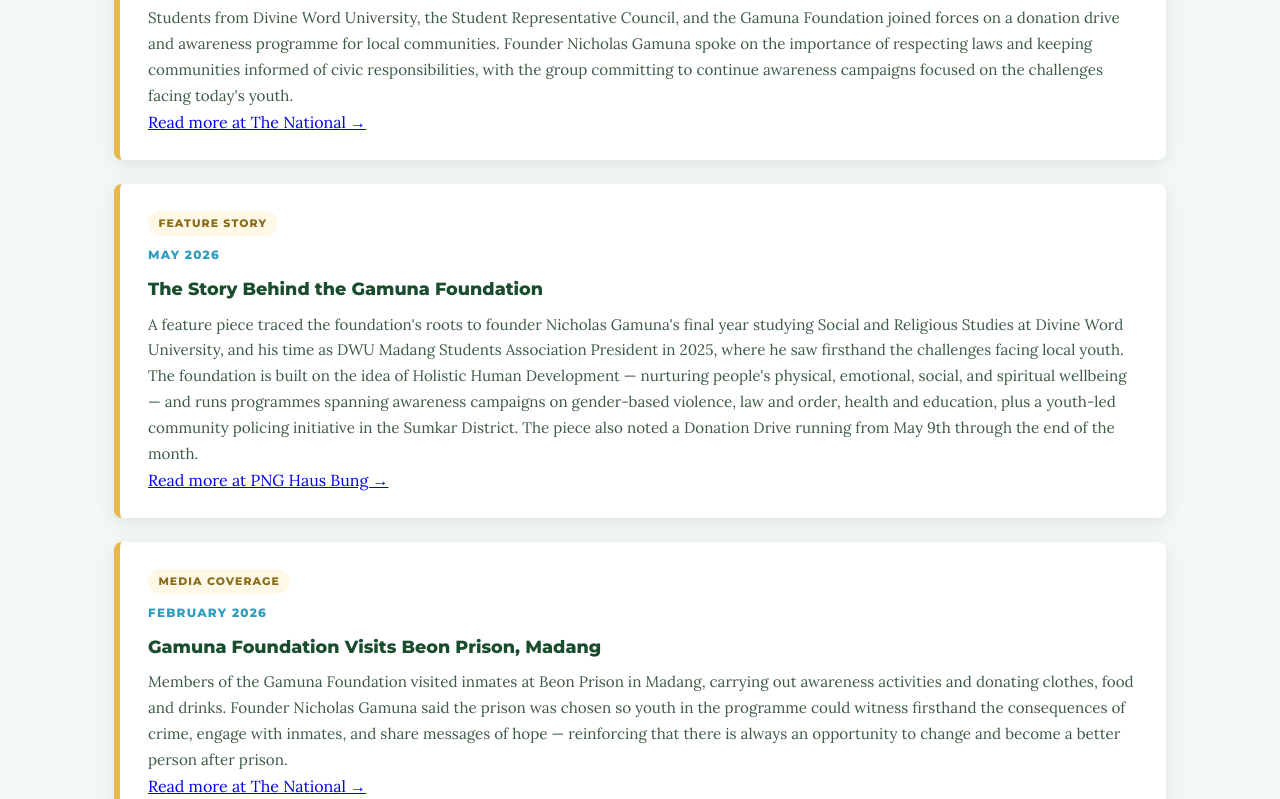
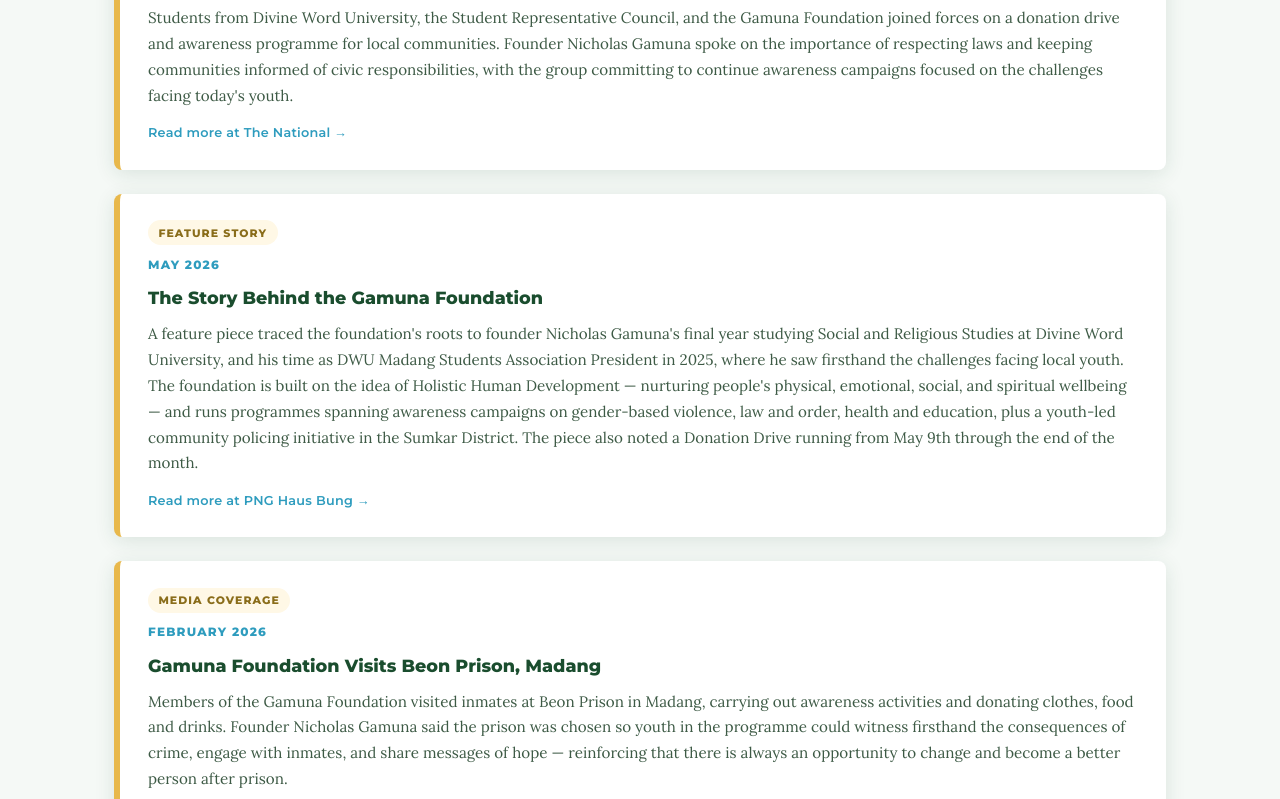
Before and after one commit to StanOut-develop/gamuna-foundation, a plain HTML site: page news.html in a window 1280 px wide. Shown: the part 890-1689 px from the top of the page. Drawn offline with Linux system fonts and the light colour scheme.

Commit message:
Add real event photo as home page hero background

```diff
--- a/css/styles.css
+++ b/css/styles.css
@@ -118,7 +118,7 @@ body {
   align-items: center;
   background:
     linear-gradient(135deg, rgba(26,77,46,0.92) 0%, rgba(26,61,82,0.80) 60%, rgba(91,184,212,0.25) 100%),
-    url('https://images.unsplash.com/photo-1529390079861-591de354faf5?w=1400&q=80') center/cover no-repeat;
+    url('assets/hero-bg.jpg') center/cover no-repeat;
   padding: 6rem 1.5rem;
 }
 
@@ -895,6 +895,21 @@ body {
   font-style: italic;
 }
 
+.news-source {
+  display: inline-block;
+  margin-top: 0.85rem;
+  font-family: var(--font-display);
+  font-size: 0.8rem;
+  font-weight: 600;
+  letter-spacing: 0.02em;
+  color: var(--blue-mid);
+  text-decoration: none;
+}
+
+.news-source:hover {
+  text-decoration: underline;
+}
+
 /* =========================================
    TEAM MEMBER CARDS WITH PHOTOS
    ========================================= */
```
Also changed, not shown: assets/619290704_122109387735186043_2771276112012525239_n.jpg (added), assets/hero-bg.jpg (added).
